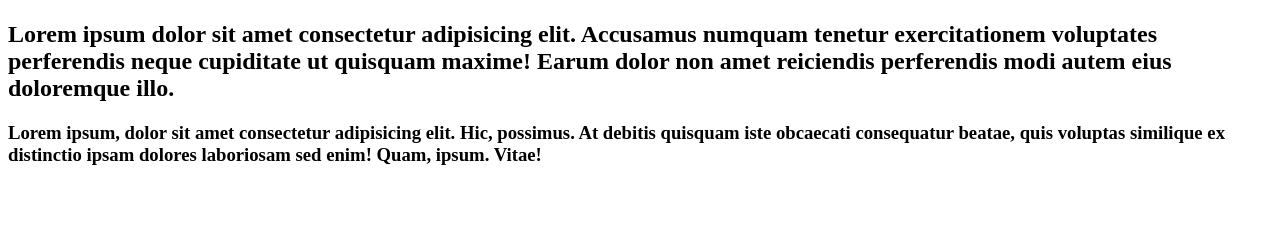
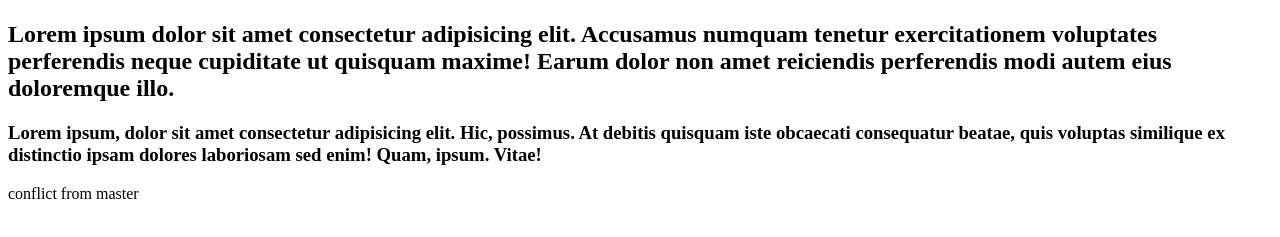
Before and after one commit to TMD2809/Git-101, a plain HTML site: page index.html in a window 1280 px wide. Shown: the part 59-296 px from the top of the page. Drawn offline with Linux system fonts and the light colour scheme.

Commit message:
conflict with master

```diff
--- a/index.html
+++ b/index.html
@@ -20,5 +20,6 @@
       similique ex distinctio ipsam dolores laboriosam sed enim! Quam, ipsum.
       Vitae!
     </h3>
+    <p>conflict from master</p>
   </body>
 </html>
```
